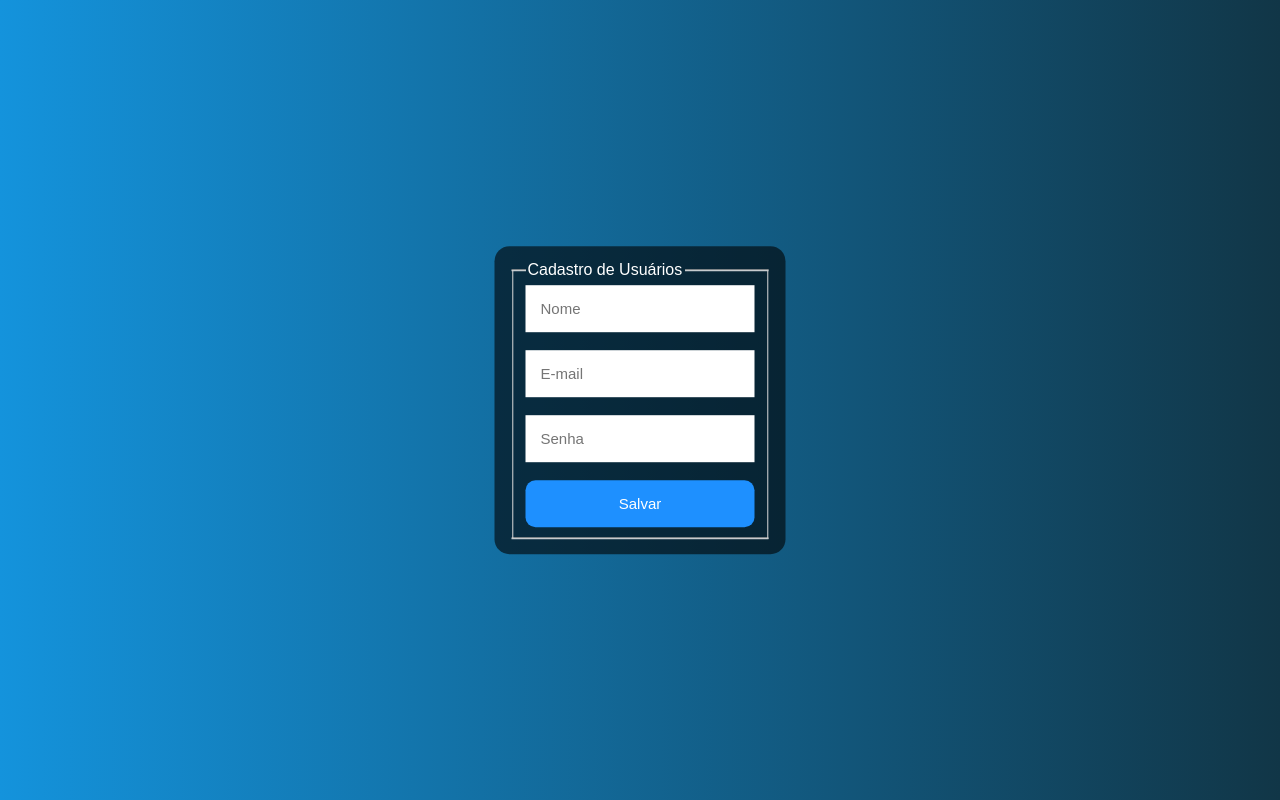
After one commit to onivaldoflores/greenbox, a PHP site: page /adm/listaUsuarios.php in a window 1280 px wide. The commit adds this page. Run offline with PHP 8.4, Linux system fonts and the light colour scheme.

Commit message:
Atualização de arquivos para a aula do dia 31/07/23

```diff
--- /dev/null
+++ b/adm/listaUsuarios.php
@@ -0,0 +1,25 @@
+<!DOCTYPE html>
+<html lang="en">
+<head>
+    <meta charset="UTF-8">
+    <meta name="viewport" content="width=, initial-scale=1.0">
+    <title>Document</title>
+    <link rel="stylesheet" href="estilo/estilo.css">
+</head>
+<body>
+<div id="espaco-login">
+        <form action="usuarioDB.php" method="POST">
+            <fieldset>
+                <legend>Cadastro de Usuários</legend>
+                <input type="text" name="nome" class="campoForm" placeholder="Nome">
+                <br><br>
+                <input type="text" name="email" class="campoForm" placeholder="E-mail">
+                <br><br>
+                <input type="password" name="senha" class="campoForm" placeholder="Senha">
+                <br><br>
+                <input type="submit" name="Salvar" class="btnEnviar" value="Salvar">
+            </fieldset>
+        </form>
+    </div>
+</body>
+</html>
--- a/adm/sistema.php
+++ b/adm/sistema.php
@@ -17,7 +17,7 @@ if(!isset($_SESSION['login']) == true){
     <title>Sistema administrativo</title>
 </head>
 <body>
-    <a href="cadUsuarios.php">Usuários</a>
+    <a href="cadUsuarios.php">Cadastro de Usuários</a>
 
 </body>
 </html>
```
